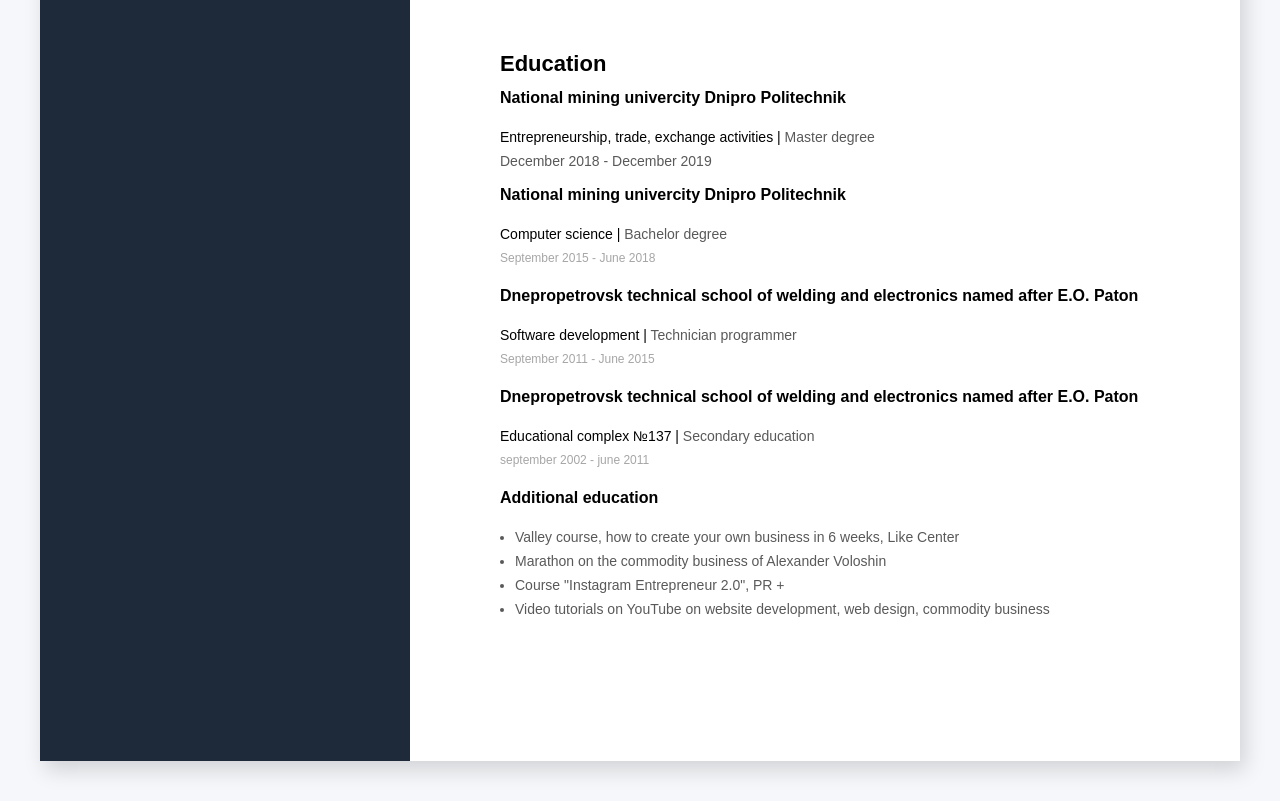
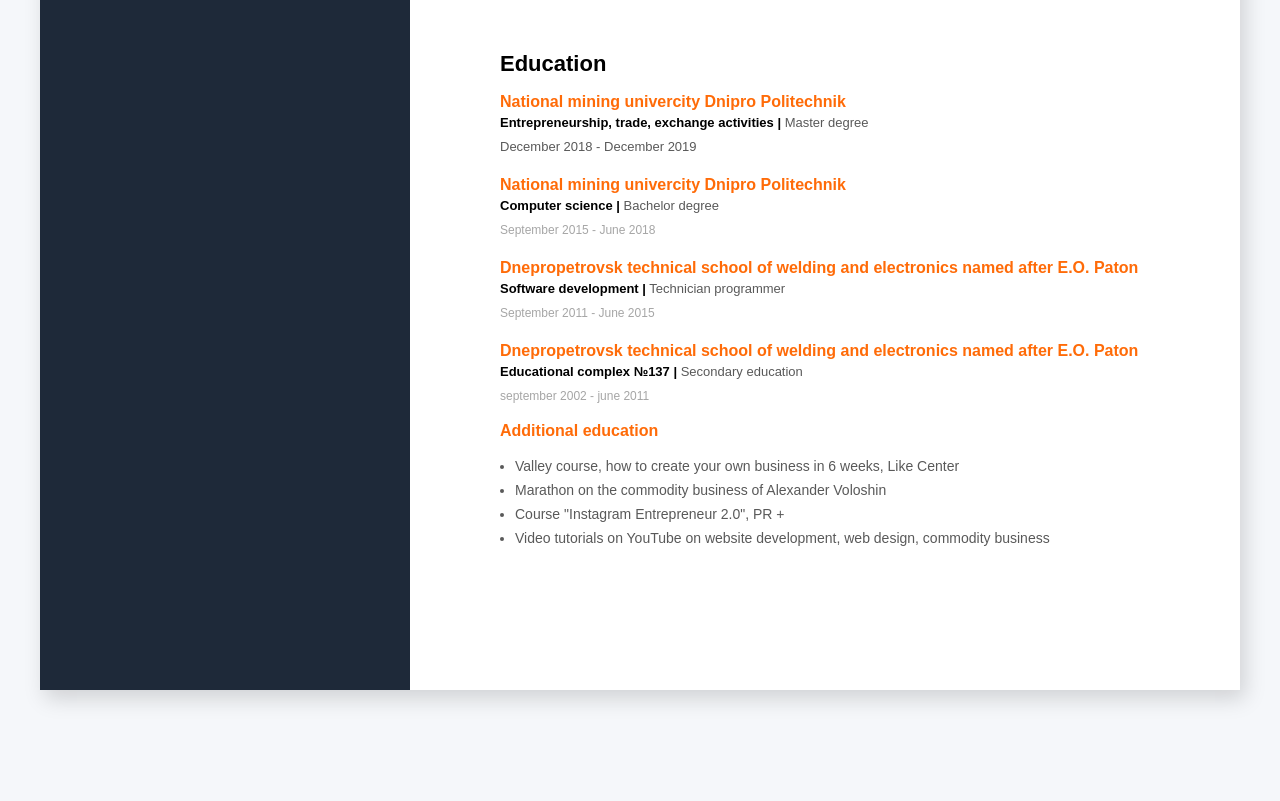
Before and after one commit to maxlyashenko/maxlyashenko.github.io, a plain HTML site: page goitproject/index.html in a window 1280 px wide. Shown: the part 2014-2815 px from the top of the page. After the commit the page ends 2744 px from the top, so only its background shows below. Drawn offline with Linux system fonts and the light colour scheme.

Commit message:
new commit

```diff
--- a/goitproject/css/style.css
+++ b/goitproject/css/style.css
@@ -225,11 +225,18 @@ body {
 
 .ed-description {
     color: #595959;
-    font-size: 14px;
+    font-size: 13px;
     font-weight: 400;
     line-height: 24px;
 }
 
 .special-name {
     color: #000;
+    font-weight: 700;
+    font-size: 13px;
 }
+
+.ed-container {
+    margin-top: 17px;
+
+}
--- a/goitproject/index.html
+++ b/goitproject/index.html
@@ -214,8 +214,8 @@
             <div>
                 <h3 class="about-me-title">Education</h3>
                 <!-- univercity 1 -->
-                <div>
-                    <h4 class="profession-title">National mining univercity Dnipro Politechnik</h4>
+                <div class="ed-container">
+                    <h4 class="profession-company">National mining univercity Dnipro Politechnik</h4>
                     <div class="ed-description">
                         <span class="special-name">Entrepreneurship, trade, exchange activities | </span><span>Master degree</span>
                         <p>December 2018 - December 2019</p>
@@ -223,8 +223,8 @@
                 </div>
 
                 <!-- univercity 2 -->
-                <div>
-                    <h4 class="profession-title">National mining univercity Dnipro Politechnik</h4>
+                <div class="ed-container">
+                    <h4 class="profession-company">National mining univercity Dnipro Politechnik</h4>
                     <div class="ed-description">
                         <span class="special-name">Computer science | </span> <span>Bachelor degree</span>
                         <p class="profession-time">September 2015 - June 2018</p>
@@ -232,8 +232,8 @@
                 </div>
 
                 <!-- technical school -->
-                <div>
-                    <h4 class="profession-title">Dnepropetrovsk technical school of welding and electronics named after E.O. Paton</h4>
+                <div class="ed-container">
+                    <h4 class="profession-company">Dnepropetrovsk technical school of welding and electronics named after E.O. Paton</h4>
                     <div class="ed-description">
                         <span class="special-name">Software development |</span><span> Technician programmer</span>
                         <p class="profession-time">September 2011 - June 2015</p>
@@ -242,8 +242,8 @@
                 </div>
 
                 <!-- school -->
-                <div>
-                    <h4 class="profession-title">Dnepropetrovsk technical school of welding and electronics named after E.O. Paton</h4>
+                <div class="ed-container">
+                    <h4 class="profession-company">Dnepropetrovsk technical school of welding and electronics named after E.O. Paton</h4>
                     <div class="ed-description">
                         <span class="special-name">Educational complex №137 |</span><span> Secondary education</span>
                         <p class="profession-time">september 2002 - june 2011</p>
@@ -253,7 +253,7 @@
 
                 <!-- additional education -->
                 <div>
-                    <h4 class="profession-title">Additional education</h4>
+                    <h4 class="profession-company">Additional education</h4>
                     <ul class="profession-duties">
                         <li class="profession-duties-item">Valley course, how to create your own business in 6 weeks, Like Center</li>
                         <li class="profession-duties-item">Marathon on the commodity business of Alexander Voloshin</li>
```
